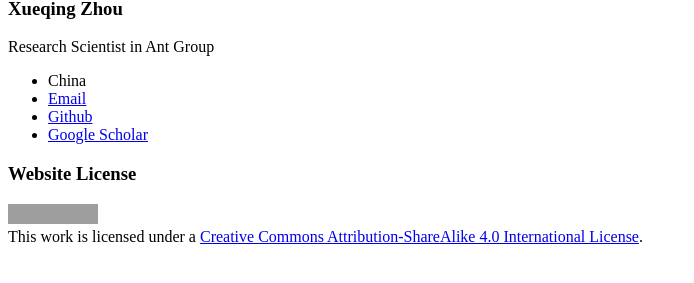
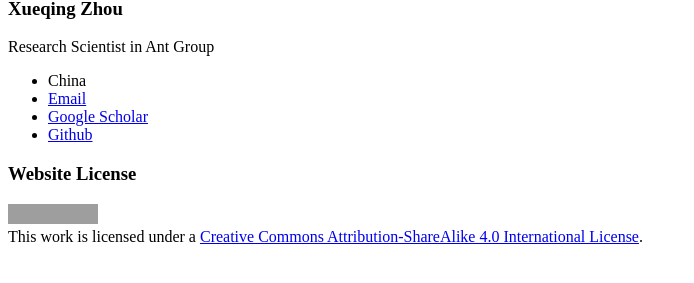
Before and after one commit to XueqingZhou/XueqingZhou.github.io, a Jekyll site: the page built from SimDA/README.md, in a window 1280 px wide. Shown: the part 241-524 px from the top of the page, without its empty margins (0-694 px from the left). Built offline with Jekyll 4.4.1, drawn with Linux system fonts in a browser that asks for light colours; our own code applies the rules of GitHub Pages for plain Markdown files; grey boxes are pictures that could not be loaded.

Commit message:
feat: add Google Scholar link to author profile, positioned after Email

```diff
--- a/_includes/author-profile.html
+++ b/_includes/author-profile.html
@@ -30,6 +30,9 @@
       {% endif %}
       {% if author.email %}
         <li><a href="mailto:{{ author.email }}"><i class="fas fa-fw fa-envelope" aria-hidden="true"></i> Email</a></li>
+      {% endif %}
+      {% if author.googlescholar %}
+        <li><a href="{{ author.googlescholar }}"><i class="fas fa-fw fa-graduation-cap"></i> Google Scholar</a></li>
       {% endif %}
       {% if author.keybase %}
         <li><a href="https://keybase.io/{{ author.keybase }}"><i class="fas fa-fw fa-key" aria-hidden="true"></i> Keybase</a></li>
@@ -103,9 +106,6 @@
       {% if author.vine %}
         <li><a href="https://vine.co/u/{{ author.vine }}"><i class="fab fa-fw fa-vine" aria-hidden="true"></i> Vine</a></li>
       {% endif %}
-      {% if author.googlescholar %}
-        <li><a href="{{ author.googlescholar }}"><i class="fas fa-fw fa-graduation-cap"></i> Google Scholar</a></li>
-      {% endif %}
       {% if author.pubmed %}
         <li><a href="{{ author.pubmed }}"><i class="ai ai-pubmed-square ai-fw"></i> PubMed</a></li>
       {% endif %}
@@ -125,6 +125,9 @@
       {% endif %}
       {% if author.email %}
         <a href="mailto:{{ author.email }}"><i class="fas fa-fw fa-envelope" aria-hidden="true"></i></a>
+      {% endif %}
+      {% if author.googlescholar %}
+        <a href="{{ author.googlescholar }}"><i class="fas fa-fw fa-graduation-cap"></i></a>
       {% endif %}
       {% if author.keybase %}
         <a href="https://keybase.io/{{ author.keybase }}"><i class="fas fa-fw fa-key" aria-hidden="true"></i></a>
@@ -198,9 +201,6 @@
       {% if author.vine %}
         <a href="https://vine.co/u/{{ author.vine }}"><i class="fab fa-fw fa-vine" aria-hidden="true"></i></a>
       {% endif %}
-      {% if author.googlescholar %}
-        <a href="{{ author.googlescholar }}"><i class="fas fa-fw fa-graduation-cap"></i></a>
-      {% endif %}
       {% if author.pubmed %}
         <a href="{{ author.pubmed }}"><i class="ai ai-pubmed-square ai-fw"></i></a>
       {% endif %}
```
